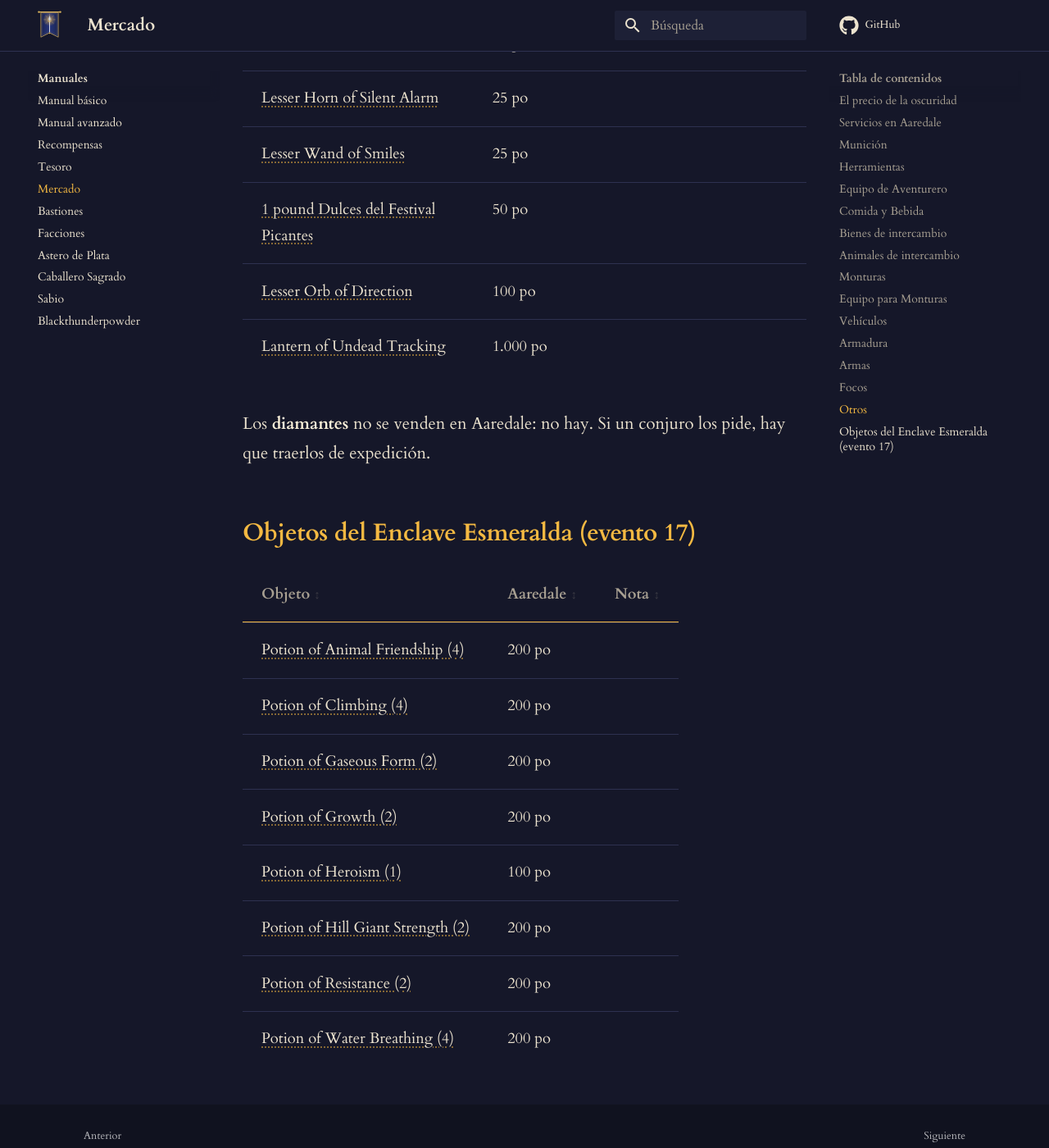
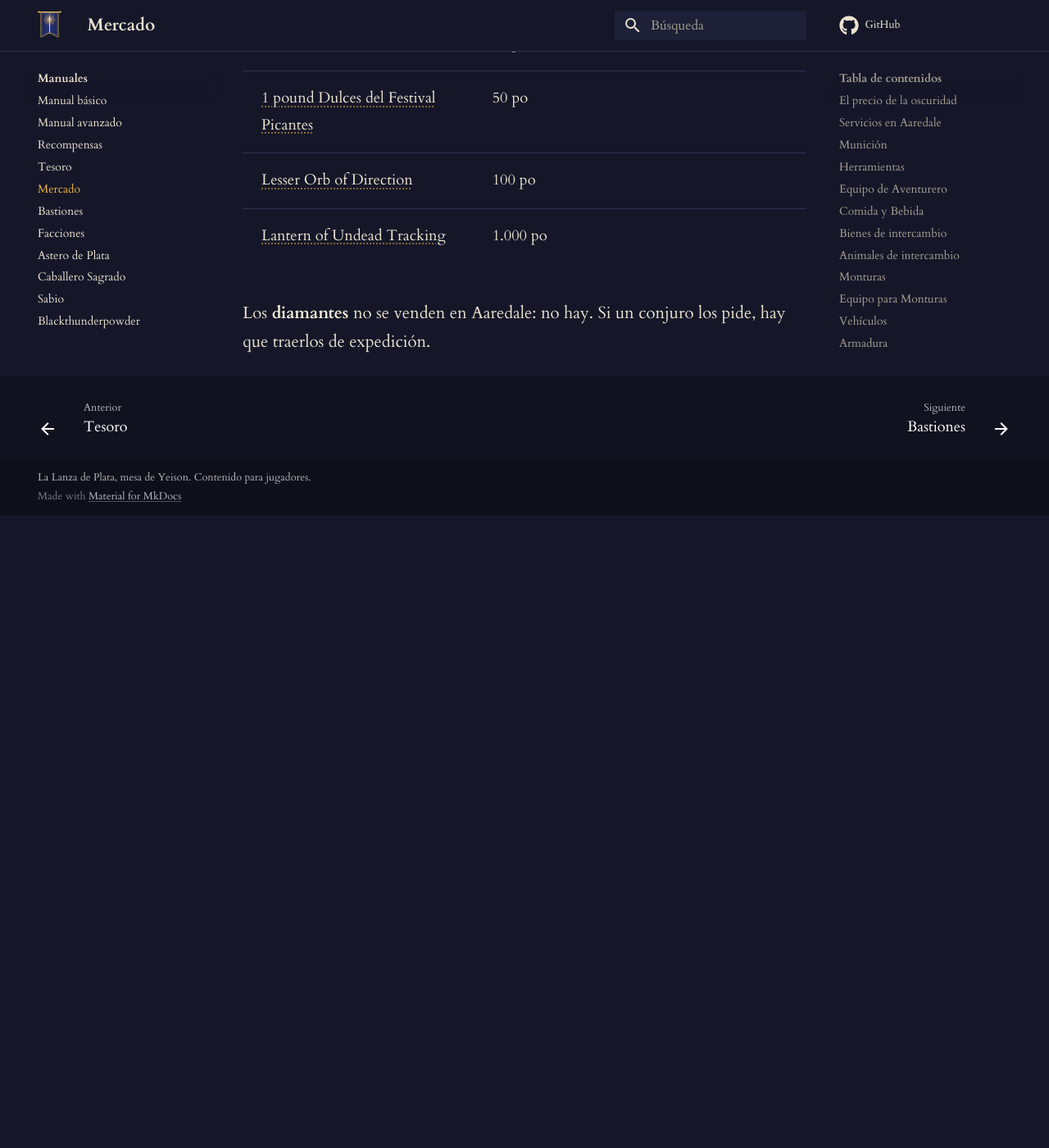
Before and after one commit to MagicFlee-hue/lanza-de-plata, an MkDocs documentation site: the page built from docs/documentos/mercado.md, in a window 1280 px wide and 1400 px high, scrolled down 25232 px. Shown: the whole window at 82% size. Built offline with MkDocs 1.6.1 and Material for MkDocs 9.7.7, drawn with Linux system fonts in a browser that asks for light colours; comment, search, counter and statistics services are not loaded; after the commit the page ends 25860 px from its top, so only the background shows below that; some of the changed text lies outside the part shown.

Commit message:
Quitar pasajes a zonas bloqueadas y objetos del evento 17

```diff
--- a/docs/documentos/mercado.md
+++ b/docs/documentos/mercado.md
@@ -382,8 +382,6 @@ Conjuros que lanzan los sacerdotes del Bastión de Danerion. El precio es solo e
 | Rubíes y rubíes en polvo para hechizos (1 gp) | 3 po |  |
 | Componentes de Alquimia | 1 po |  |
 | Munición Blackthunderpowder | 20 po | Solo en el Bastión de Danerion |
-| Pasaje a Lurag | 1.000 po |  |
-| Pasaje a Dialta | 25 po |  |
 | Spellbook | 200 po |  |
 | 1 pound Dulces del Festival | 2 po |  |
 | Estandarte de las Fiestas | 5 po |  |
@@ -398,16 +396,3 @@ Conjuros que lanzan los sacerdotes del Bastión de Danerion. El precio es solo e
 | Lantern of Undead Tracking | 1.000 po |  |
 
 Los **diamantes** no se venden en Aaredale: no hay. Si un conjuro los pide, hay que traerlos de expedición.
-
-## Objetos del Enclave Esmeralda (evento 17)
-
-| Objeto | Aaredale | Nota |
-|---|---|---|
-| Potion of Animal Friendship (4) | 200 po |  |
-| Potion of Climbing (4) | 200 po |  |
-| Potion of Gaseous Form (2) | 200 po |  |
-| Potion of Growth (2) | 200 po |  |
-| Potion of Heroism (1) | 100 po |  |
-| Potion of Hill Giant Strength (2) | 200 po |  |
-| Potion of Resistance (2) | 200 po |  |
-| Potion of Water Breathing (4) | 200 po |  |
```
